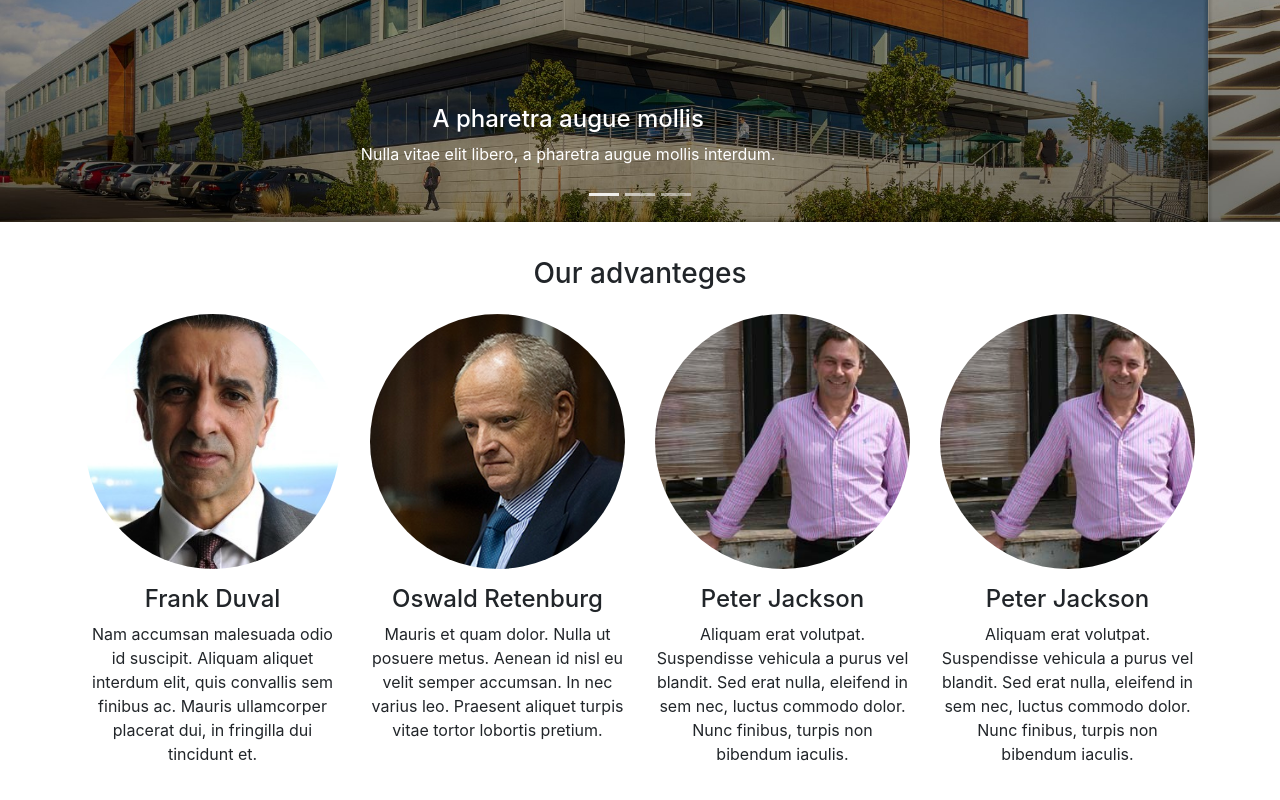
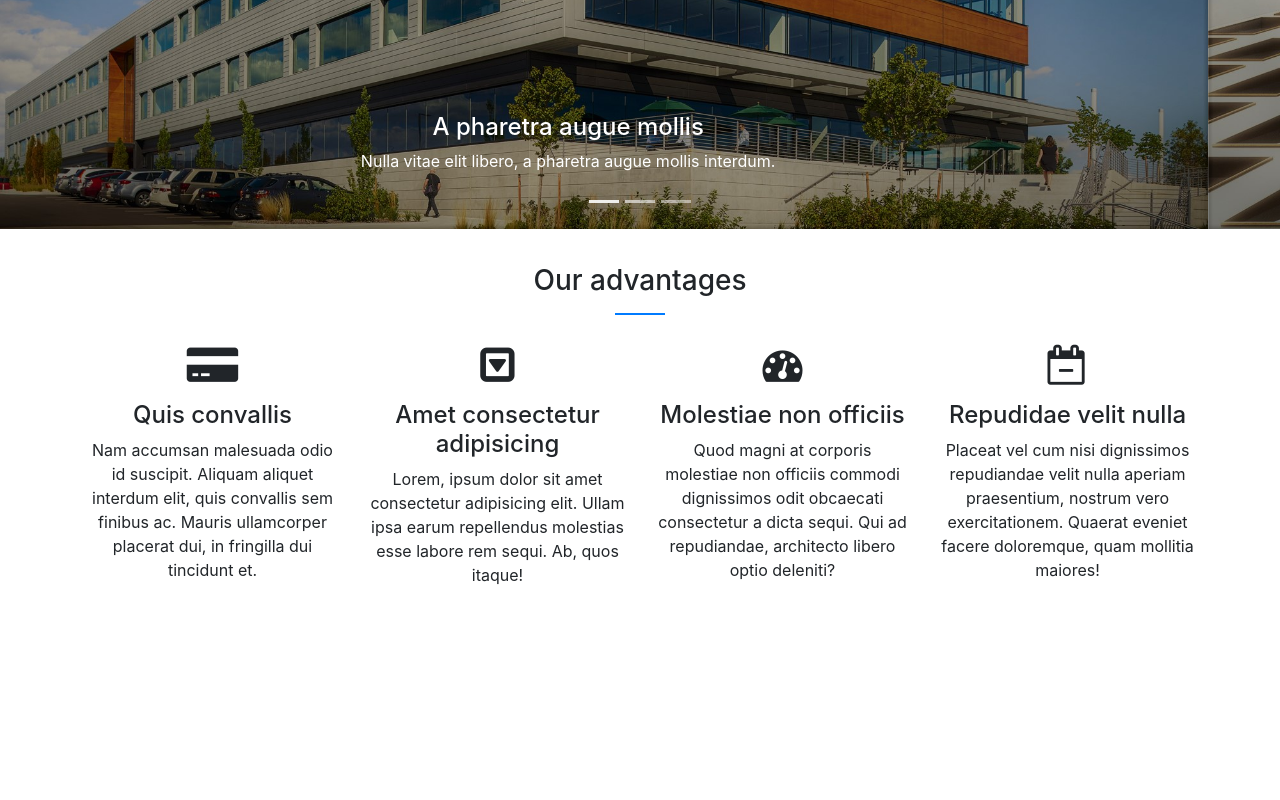
Before and after one commit to odyksa/Blueex, a React (Create React App) app: page / in a window 1280 px wide. Shown: the part 1880-2680 px from the top of the page. After the commit the page ends 2508 px from the top, so only its background shows below. Built offline with nearby package versions, Linux system fonts and the light colour scheme.

Commit message:
modified home page

```diff
--- a/package.json
+++ b/package.json
@@ -4,6 +4,7 @@
   "private": true,
   "dependencies": {
     "bootstrap": "^4.3.1",
+    "font-awesome": "^4.7.0",
     "react": "^16.8.6",
     "react-bootstrap": "^1.0.0-beta.9",
     "react-dom": "^16.8.6",
--- a/public/index.html
+++ b/public/index.html
@@ -7,8 +7,6 @@
     <title>CodeLife</title>
     <!-- bootstrap styles -->
     <link rel="stylesheet" href="https://maxcdn.bootstrapcdn.com/bootstrap/4.3.1/css/bootstrap.min.css" integrity="sha384-ggOyR0iXCbMQv3Xipma34MD+dH/1fQ784/j6cY/iJTQUOhcWr7x9JvoRxT2MZw1T" crossorigin="anonymous" />
-    <!-- fontawesome -->
-    <link href="https://stackpath.bootstrapcdn.com/font-awesome/4.7.0/css/font-awesome.min.css" rel="stylesheet" integrity="sha384-wvfXpqpZZVQGK6TAh5PVlGOfQNHSoD2xbE+QkPxCAFlNEevoEH3Sl0sibVcOQVnN" crossorigin="anonymous">
 </head>
 
 <body>
--- a/src/App.css
+++ b/src/App.css
@@ -5,3 +5,12 @@
 .section-title {
     margin-bottom: 30px;
 }
+
+.section-title:after {
+    content: '';
+    display: block;
+    margin: 15px  auto 0 auto;
+    width: 50px;
+    height: 2px;
+    background: #007bff;
+}
--- a/src/components/CustomNavbar/CustomNavbar.css
+++ b/src/components/CustomNavbar/CustomNavbar.css
@@ -1,5 +1,5 @@
 .logo {
-    width: 30%;
+    width: 20%;
 }
 
 .logo img {
--- a/src/components/CustomNavbar/CustomNavbar.jsx
+++ b/src/components/CustomNavbar/CustomNavbar.jsx
@@ -6,7 +6,7 @@ import './CustomNavbar.css';
 class CustomNavbar extends Component {
     render() {
         return (
-            <Navbar collapseOnSelect expand="lg" bg="light" className="mb-3">
+            <Navbar collapseOnSelect expand="lg" bg="light">
                 <Container>
                     <Link to="/" className="logo">
                         <Image src="assets/logo.png"/>
--- a/src/index.js
+++ b/src/index.js
@@ -3,6 +3,7 @@ import ReactDOM from 'react-dom';
 import './index.css';
 import App from './App';
 import * as serviceWorker from './serviceWorker';
+import '../node_modules/font-awesome/css/font-awesome.min.css';
 
 ReactDOM.render(<App />, document.getElementById('root'));
 
--- a/src/pages/Home/Home.css
+++ b/src/pages/Home/Home.css
@@ -0,0 +1,3 @@
+.advantage-item-icon .fa {
+    font-size: 40px;
+}
--- a/src/pages/Home/Home.jsx
+++ b/src/pages/Home/Home.jsx
@@ -8,6 +8,9 @@ class Home extends Component {
         return (
             <main className="home">
                 <Image src="assets/home-bg.jpg" fluid className="mb-4" />
+
+                {/* jumbotron */}
+                <section className="section jumbotron-wrap">
                     <Container>
                         <Jumbotron>
                             <hgroup>
@@ -18,8 +21,14 @@ class Home extends Component {
                                 <Button variant="primary" className="mt-2">About</Button>
                             </Link>
                         </Jumbotron>
-                    <section className="section">
+                    </Container>
+                </section>
+                {/* /jumbotron */}
+
+                {/* team */}
+                <section className="section team">
                     <h3 className="text-center section-title">Our team</h3>
+                    <Container>
                         <Row className="text-center">
                             <Col xs={12} sm={4} className="person">
                                 <Image roundedCircle src="assets/person-1.jpg" fluid />
@@ -37,9 +46,12 @@ class Home extends Component {
                                 <p className="person-text">Aliquam erat volutpat. Suspendisse vehicula a purus vel blandit. Sed erat nulla, eleifend in sem nec, luctus commodo dolor. Nunc finibus, turpis non bibendum iaculis.</p>
                             </Col>
                         </Row>
+                    </Container>
                 </section>
-                </Container>
+                {/* /team */}
 
+                {/* carousel */}
+                <section className="section carousel-wrap">
                     <Carousel>
                         <Carousel.Item>
                             <img
@@ -77,35 +89,46 @@ class Home extends Component {
                             </Carousel.Caption>
                         </Carousel.Item>
                     </Carousel>
+                </section>
+                {/* /carousel */}
 
+                {/* advantages */}
+                <section className="section advantages">
+                    <h3 className="text-center section-title">Our advantages</h3>
                     <Container>
-                <section className="section">
-                        <h3 className="text-center section-title mb-4">Our advanteges</h3>
                         <Row className="text-center">
-                            <Col xs={12} sm={3} className="person">
-                                <Image roundedCircle src="assets/person-1.jpg" fluid />
-                                <h4 className="person-name mt-3">Frank Duval</h4>
-                                <p className="person-text">Nam accumsan malesuada odio id suscipit. Aliquam aliquet interdum elit, quis convallis sem finibus ac. Mauris ullamcorper placerat dui, in fringilla dui tincidunt et.</p>
+                            <Col xs={12} sm={6} lg={3} className="advantage-item text-center">
+                                <div className="advantage-item-icon">
+                                    <i className="fa fa-credit-card-alt" aria-hidden="true"></i>
+                                </div>
+                                <h4 className="advantage-name mt-3">Quis convallis</h4>
+                                <p className="advantage-text">Nam accumsan malesuada odio id suscipit. Aliquam aliquet interdum elit, quis convallis sem finibus ac. Mauris ullamcorper placerat dui, in fringilla dui tincidunt et.</p>
                             </Col>
-                            <Col xs={12} sm={3} className="person">
-                                <Image roundedCircle src="assets/person-2.jpg" fluid />
-                                <h4 className="person-name mt-3">Oswald Retenburg</h4>
-                                <p className="person-text">Mauris et quam dolor. Nulla ut posuere metus. Aenean id nisl eu velit semper accumsan. In nec varius leo. Praesent aliquet turpis vitae tortor lobortis pretium.</p>
+                            <Col xs={12} sm={6} lg={3} className="advantage-item text-center">
+                                <div className="advantage-item-icon">
+                                    <i className="fa fa-caret-square-o-down" aria-hidden="true"></i>
+                                </div>
+                                <h4 className="advantage-name mt-3">Amet consectetur adipisicing</h4>
+                                <p className="advantage-text">Lorem, ipsum dolor sit amet consectetur adipisicing elit. Ullam ipsa earum repellendus molestias esse labore rem sequi. Ab, quos itaque!</p>
                             </Col>
-                            <Col xs={12} sm={3} className="person">
-                                <Image roundedCircle src="assets/person-3.jpg" fluid />
-                                <h4 className="person-name mt-3">Peter Jackson</h4>
-                                <p className="person-text">Aliquam erat volutpat. Suspendisse vehicula a purus vel blandit. Sed erat nulla, eleifend in sem nec, luctus commodo dolor. Nunc finibus, turpis non bibendum iaculis.</p>
+                            <Col xs={12} sm={6} lg={3} className="advantage-item text-center">
+                                <div className="advantage-item-icon">
+                                    <i className="fa fa-tachometer" aria-hidden="true"></i>
+                                </div>
+                                <h4 className="advantage-name mt-3">Molestiae non officiis</h4>
+                                <p className="advantage-text">Quod magni at corporis molestiae non officiis commodi dignissimos odit obcaecati consectetur a dicta sequi. Qui ad repudiandae, architecto libero optio deleniti?</p>
                             </Col>
-                            <Col xs={12} sm={3} className="person">
-                                <Image roundedCircle src="assets/person-3.jpg" fluid />
-                                <h4 className="person-name mt-3">Peter Jackson</h4>
-                                <p className="person-text">Aliquam erat volutpat. Suspendisse vehicula a purus vel blandit. Sed erat nulla, eleifend in sem nec, luctus commodo dolor. Nunc finibus, turpis non bibendum iaculis.</p>
+                            <Col xs={12} sm={6} lg={3} className="advantage-item text-center">
+                                <div className="advantage-item-icon">
+                                    <i className="fa fa-calendar-minus-o" aria-hidden="true"></i>
+                                </div>
+                                <h4 className="advantage-name mt-3">Repudidae velit nulla</h4>
+                                <p className="advantage-text">Placeat vel cum nisi dignissimos repudiandae velit nulla aperiam praesentium, nostrum vero exercitationem. Quaerat eveniet facere doloremque, quam mollitia maiores!</p>
                             </Col>
                         </Row>
+                    </Container>
                 </section>
-                </Container>
-                <p><i className="fab fa-airbnb"></i></p>
+                {/* /advantages */}
             </main>
         );
     }
```
Also changed, not shown: 1 other file (tests, documents, lock files or other folders). Lines whose indentation alone changed are shown as unchanged.
